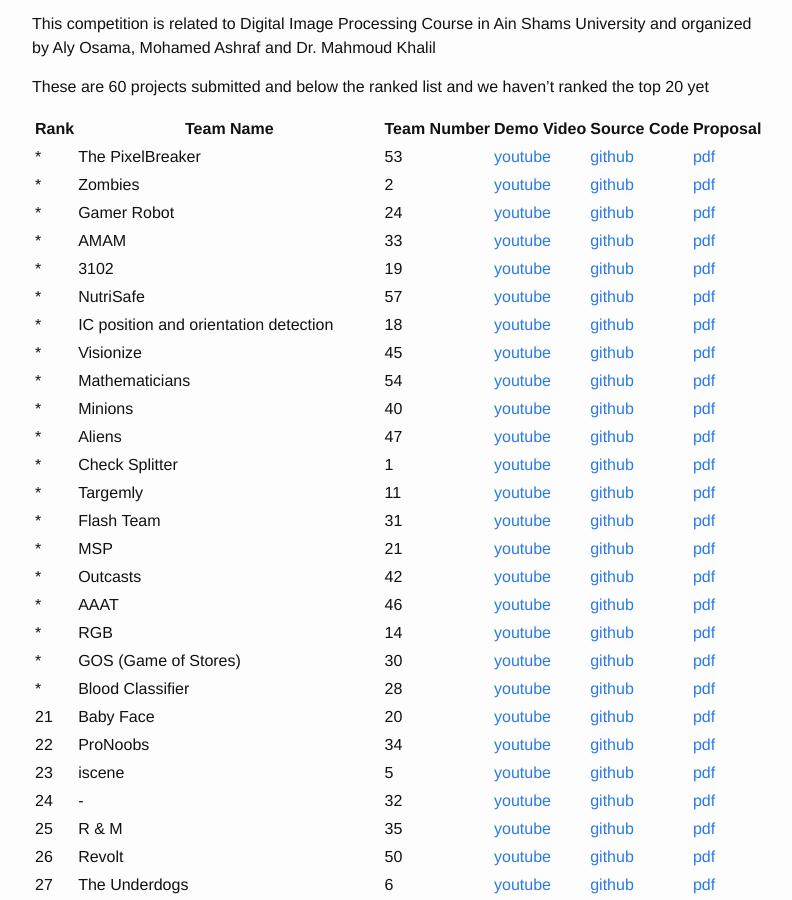
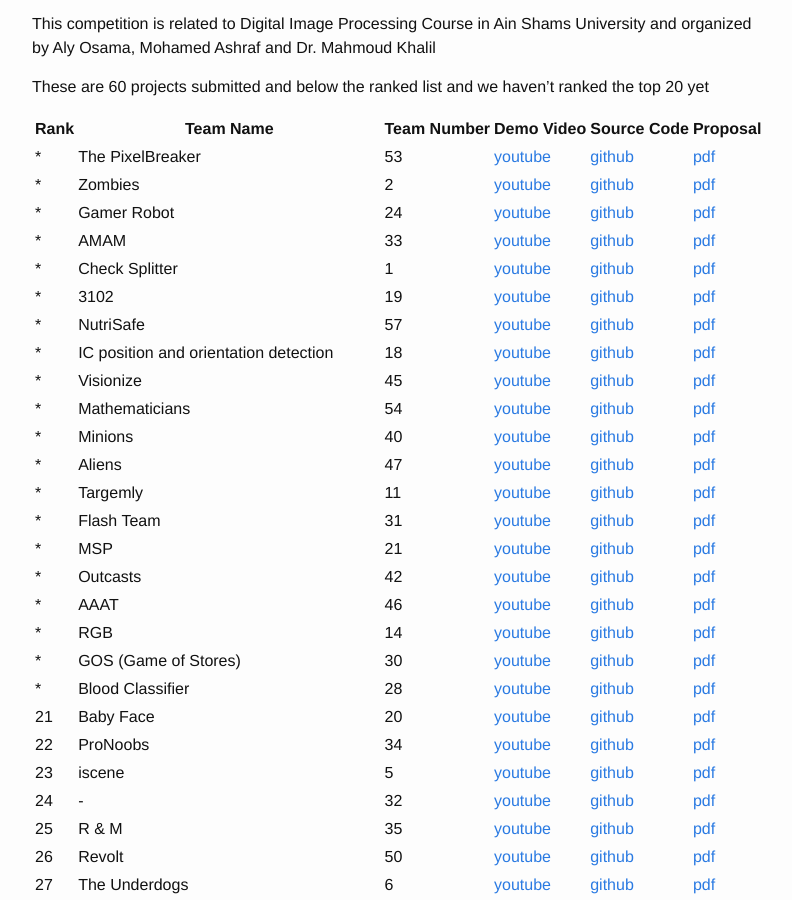
Before and after one commit to alyosama/alyosama.github.io, a Jekyll site: the page built from _posts/2018-05-03-CVC18.markdown, in a window 1280 px wide and 900 px high, scrolled down 680 px. Shown: the whole window, without its empty margins (238-1030 px from the left). Built offline with Jekyll 4.4.1, drawn with Linux system fonts in a browser that asks for light colours; part of the change alters nothing that is shown.

Commit message:
Update Rank

```diff
--- a/_posts/2018-05-03-CVC18.markdown
+++ b/_posts/2018-05-03-CVC18.markdown
@@ -21,6 +21,7 @@ These are 60 projects submitted and below the ranked list and we haven't ranked
 *|Zombies|2|[youtube](https://youtu.be/YuI7b8WjyHM)|[github](https://github.com/KM49N/Circuit)|[pdf](https://drive.google.com/open?id=1bK-qOxFvlEYqnqt7nA1Ti6RDKM-VIMUR)|
 *|Gamer Robot|24|[youtube](https://youtu.be/lT4XUlmFXzs)|[github](https://github.com/MahmoudNasser27/Gamer-Robot)|[pdf](https://drive.google.com/open?id=1-M4_EPacXdax8zLryPfrzK7hFztnfXvk)|
 *|AMAM|33|[youtube](https://www.youtube.com/watch?v=YVBaOClfvME&feature=youtu.be)|[github](https://gitlab.com/amr-essam95/esh7enly)|[pdf](https://drive.google.com/open?id=10j_eIK-Stt3ZAKiTBRheT94ySp7_DiYO)|
+*|Check Splitter|1|[youtube](https://youtu.be/UOeC-jRCUF4)|[github](https://github.com/KhadigaMesbah/CheckSplitter)|[pdf](https://drive.google.com/open?id=1jbi5Q6Pt62TLTN6mpr_eTs7NKgU_FE51)|
 *|3102|19|[youtube](https://www.youtube.com/watch?v=0yi0UcLfW2I&feature=youtu.be)|[github](https://github.com/abdelrahmanbedier/detect_potholes/tree/master/pothole-detection)|[pdf](https://drive.google.com/open?id=1hm0fYyMo76zZD4M6n_kEQL4TjEpMfzwR)|
 *|NutriSafe|57|[youtube](https://youtu.be/oLdO_-gTW0s)|[github](https://github.com/Nada1996/NutriSafe)|[pdf](https://drive.google.com/open?id=1P-EWrWLvQDdb6--3E-MMRYXtm_jC1aCg)|
 *|IC position and orientation detection|18|[youtube](https://youtu.be/whtgA91HWt0)|[github](https://github.com/osama95/IC-position-and-orientation-detection)|[pdf](https://drive.google.com/open?id=1dCZjNmzXK-kKJTE1EPmm5kT3xeSPpxYf)|
@@ -28,7 +29,6 @@ These are 60 projects submitted and below the ranked list and we haven't ranked
 *|Mathematicians|54|[youtube](https://drive.google.com/file/d/139sKPQs4Y7fw2gdgR9xN3YL1nu4XSaPj/view)|[github](https://github.com/mahmoud4495/EasyMath)|[pdf](https://drive.google.com/open?id=1kPz9m_wWG_srcA8qIduKYDfPu-aZqfig)|
 *|Minions|40|[youtube](https://www.youtube.com/watch?v=ggjOMqFn8Fg&feature=youtu.be)|[github](https://github.com/MayarAlaa/LinearSystemEquationSolverApp)|[pdf](https://drive.google.com/open?id=1_fwjB0lDTQQ1BFIS_mdEyJ60GJt_5FoL)|
 *|Aliens|47|[youtube](https://youtu.be/ZazKdavcZlA  )|[github](https://github.com/nohadrweesh/Scanner-and-Translator)|[pdf](https://drive.google.com/open?id=1IoA-ViIi6iOM6uULa96i93HIfE4vI7O-)|
-*|Check Splitter|1|[youtube](https://youtu.be/UOeC-jRCUF4)|[github](https://github.com/KhadigaMesbah/CheckSplitter)|[pdf](https://drive.google.com/open?id=1jbi5Q6Pt62TLTN6mpr_eTs7NKgU_FE51)|
 *|Targemly|11|[youtube](https://www.youtube.com/playlist?list=PLijPGmlMpDKyHGWDvcUhRthNViN3AqzjI)|[github](https://github.com/khaledsalah04/Image-processing-project)|[pdf](https://drive.google.com/open?id=1altfk_6nkVrIPPb-WSaHzwPRXEYUYXZV)|
 *|Flash Team|31|[youtube](https://www.youtube.com/watch?v=F-E4p7Rk8Wo)|[github](https://github.com/Abdelrahman-Elnaggar/Convert-from-analog-to-digital-clock)|[pdf](https://drive.google.com/open?id=1NPek_fDMQaGDkh9mI1vIR15MAqoDi9sH)|
 *|MSP|21|[youtube](https://youtu.be/WbNNh3FxzpE)|[github](https://github.com/MarieNagy/Musical-sheets-play)|[pdf](https://drive.google.com/open?id=1hWYpkzaasjzR3kM2caun4BjBGstEO5sx)|
```
